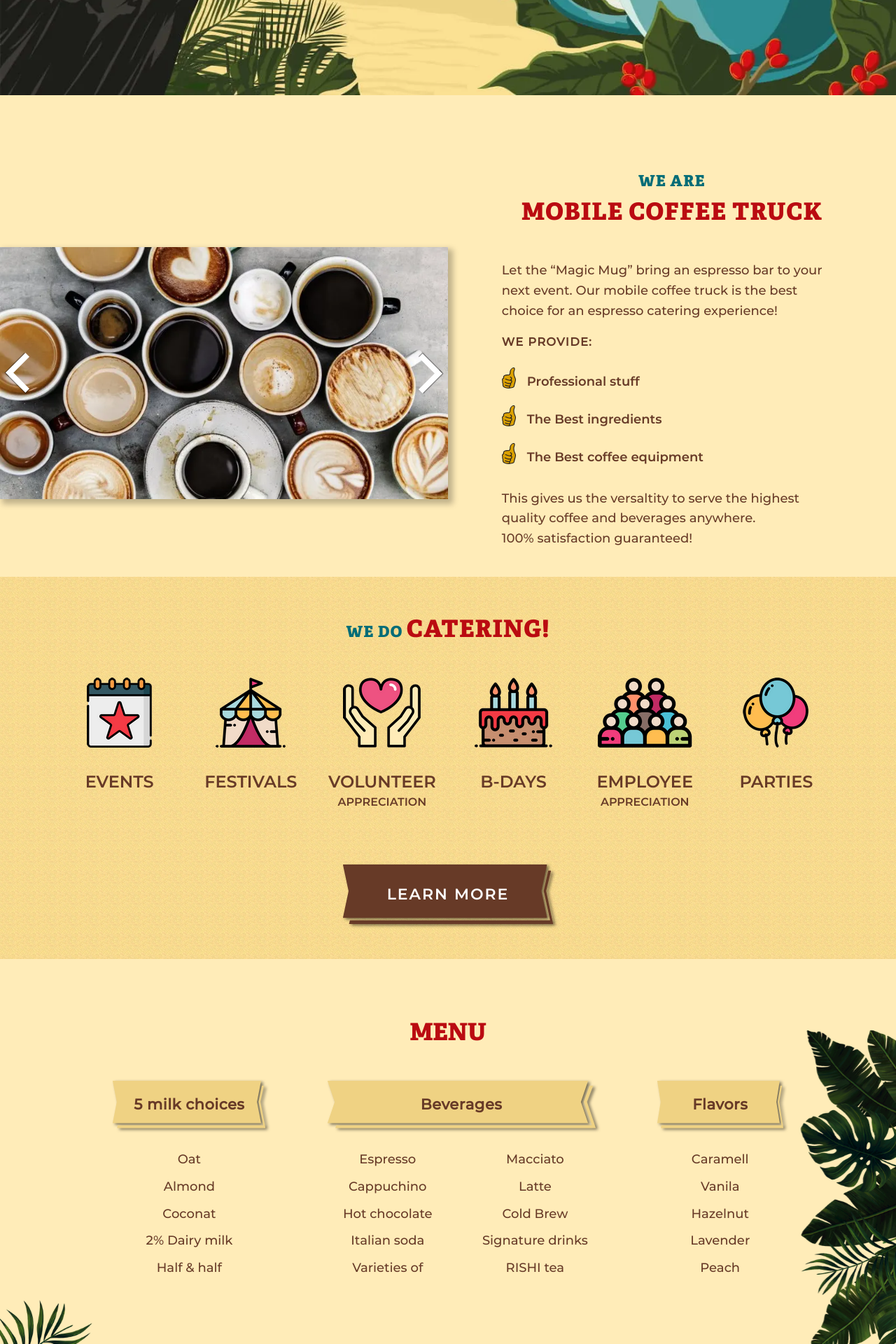
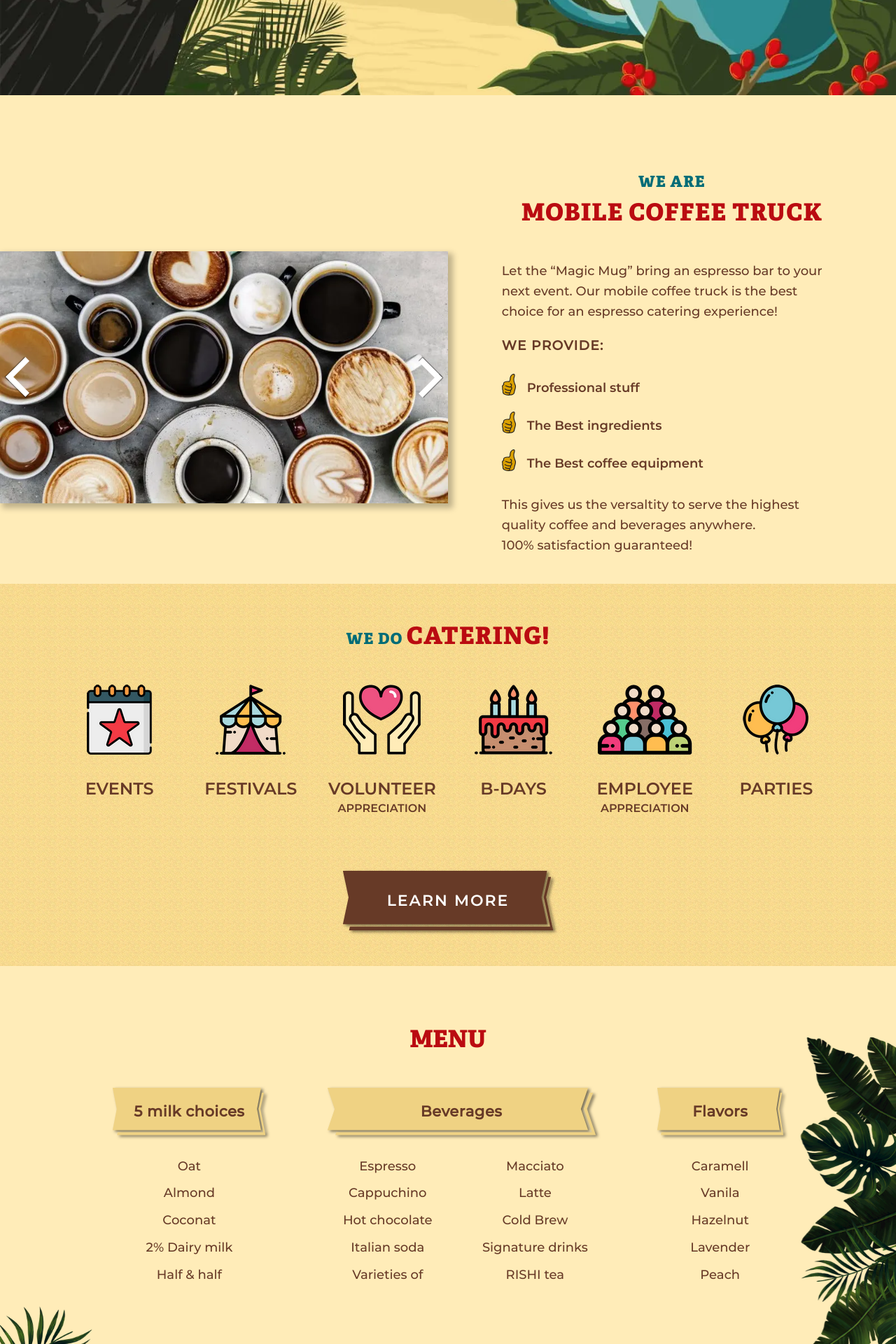
Before and after one commit to b-aleksei/magicmugcaffee, a PHP site: page / in a window 1280 px wide. Shown: the part 634-2554 px from the top of the page at 70% size. Run offline with PHP 8.4, Linux system fonts and the light colour scheme; style sheets or scripts are compiled from the project's sources.

Commit message:
changed font min-size 16px

```diff
--- a/source/js/script.js
+++ b/source/js/script.js
@@ -62,7 +62,6 @@
   noJs.classList.remove("price__no-js");
 
   select.addEventListener('change', function () {
-    console.log(this);
     let dictionary = {
       2 : [".price__cell--3", ".price__cell--4"],
       3 : [".price__cell--2", ".price__cell--4"],
--- a/source/sass/abstracts/_global.scss
+++ b/source/sass/abstracts/_global.scss
@@ -11,7 +11,7 @@ html {
 body {
   margin: 0;
   font-family: "Montserrat", "Arial", sans-serif;
-  font-size: 14px;
+  font-size: 16px;
   font-weight: 400;
   line-height: 1.6;
   color: $textColor;
--- a/source/sass/abstracts/_variables.scss
+++ b/source/sass/abstracts/_variables.scss
@@ -14,7 +14,7 @@ $captionColor: #efd283;
 $fw500: 500;
 $fw400: 400;
 
-$font14: 14px;
+$font14: 16px;
 $font16: 16px;
 $font18: 18px;
 $font20: 20px;
--- a/source/sass/index/_footer.scss
+++ b/source/sass/index/_footer.scss
@@ -1,8 +1,11 @@
 .footer {
-  padding: 20px 6%;
   background-image: url("../img/bg/bg-orange.jpg");
   background-repeat: repeat;
   font-weight: 500;
+}
+
+.footer .container {
+  padding: 20px 6%;
 }
 
 @media (min-width: $tablet) {
--- a/source/sass/index/_nav.scss
+++ b/source/sass/index/_nav.scss
@@ -49,7 +49,7 @@
 }
 
 .nav__item {
-  padding: 0 30px 20px 30px;
+  padding: 0 30px 25px;
 }
 
 .nav__item:last-child {
```
